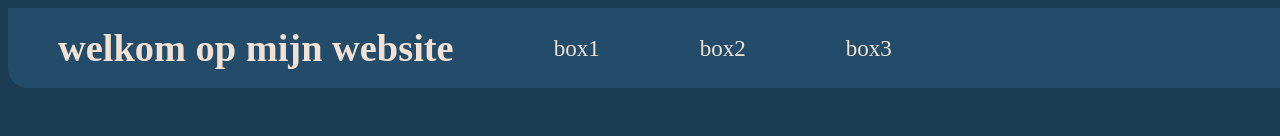
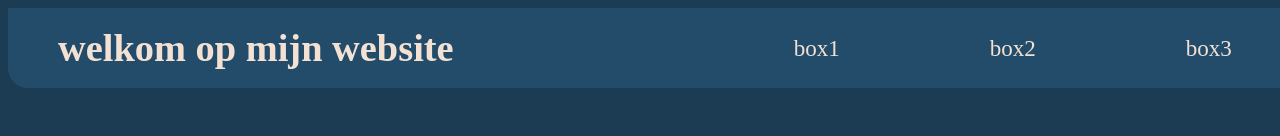
Before and after one commit to mikpatings/portifolio-website, a plain HTML site: page homepage/index.html in a window 1280 px wide. Shown: the top 136 px of the page. Drawn offline with Linux system fonts and the light colour scheme.

Commit message:
header boxes updated

```diff
--- a/homepage/index.html
+++ b/homepage/index.html
@@ -16,6 +16,7 @@
             </h1>
         </div>
 
+        <div class="boxes">
             <div class="box1">
                 box1
             </div>
@@ -25,6 +26,7 @@
 
             <div class="box3">
                 box3
+            </div>
         </div>
 
     </div>
--- a/homepage/style.css
+++ b/homepage/style.css
@@ -31,11 +31,19 @@ body{
     font-size: larger;
 }
 
+.boxes {
+    display: flex;
+    flex-direction: row; /* Ensures the boxes are aligned side by side */
+    justify-content: space-between;
+    margin-left: 30vh;
+    gap: 50px;
+}
 
-.box-mid{
-    color: #F3E2D4;
+.box-mid {
     display: flex;
+    flex-direction: row;
     justify-content: space-between;
+    gap: 20px
 }
 
 .box-mid1{
@@ -61,6 +69,7 @@ body{
 }
 
 .text{
+    color: #F3E2D4;
     margin-top: 10vh;
     background-color: #1B3C53;
     border-radius: 5px;
```
Lines whose indentation alone changed are shown as unchanged.
